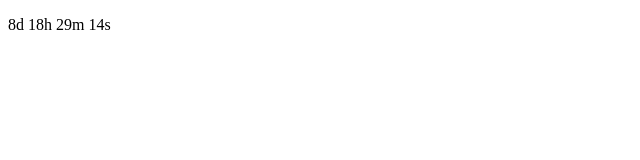
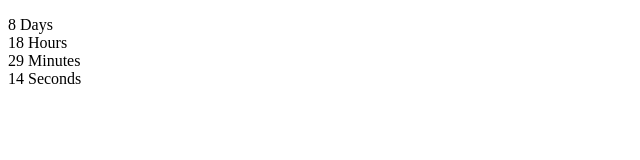
Before and after one commit to InvictusMalum/CountdownApp, a plain HTML site: page index.html in a window 1280 px wide. Shown: the whole page, without its empty margins (0-640 px from the left). Drawn offline with Linux system fonts and the light colour scheme.

Commit message:
separate divs

```diff
--- a/index.html
+++ b/index.html
@@ -13,6 +13,22 @@
     // Set the date we're counting down to
     var countDownDate = new Date("Jan 19, 2022 13:34:25").getTime();
 
+    var dayDiv = document.createElement("div");
+    dayDiv.id = "days"
+    document.getElementById("demo").appendChild(dayDiv)
+
+    var hourDiv = document.createElement("div");
+    hourDiv.id = "hours"
+    document.getElementById("demo").appendChild(hourDiv)
+
+    var minuteDiv = document.createElement("div");
+    minuteDiv.id = "minutes"
+    document.getElementById("demo").appendChild(minuteDiv)
+
+    var secondDiv = document.createElement("div");
+    secondDiv.id = "seconds"
+    document.getElementById("demo").appendChild(secondDiv)
+
     // Update the count down every 1 second
     var x = setInterval(function() {
 
@@ -23,14 +39,16 @@
         var distance = countDownDate - now;
 
         // Time calculations for days, hours, minutes and seconds
+
         var days = Math.floor(distance / (1000 * 60 * 60 * 24));
         var hours = Math.floor((distance % (1000 * 60 * 60 * 24)) / (1000 * 60 * 60));
         var minutes = Math.floor((distance % (1000 * 60 * 60)) / (1000 * 60));
         var seconds = Math.floor((distance % (1000 * 60)) / 1000);
 
-      // Display the result in the element with id="demo"
-      document.getElementById("demo").innerHTML = days + "d " + hours + "h "
-      + minutes + "m " + seconds + "s ";
+        document.getElementById("days").innerHTML = days + " Days";
+        document.getElementById("hours").innerHTML = hours + " Hours";
+        document.getElementById("minutes").innerHTML = minutes + " Minutes";
+        document.getElementById("seconds").innerHTML = seconds + " Seconds";
 
         // If the count down is finished, write some text
         if (distance < 0) {
```
Lines whose indentation alone changed are shown as unchanged.
